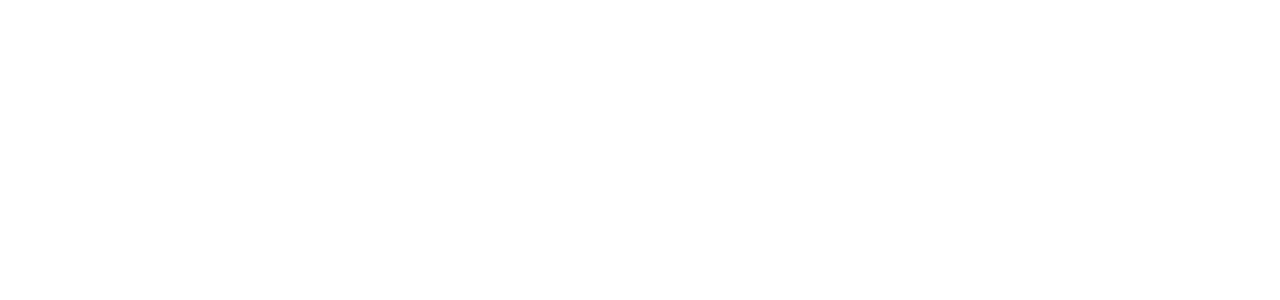
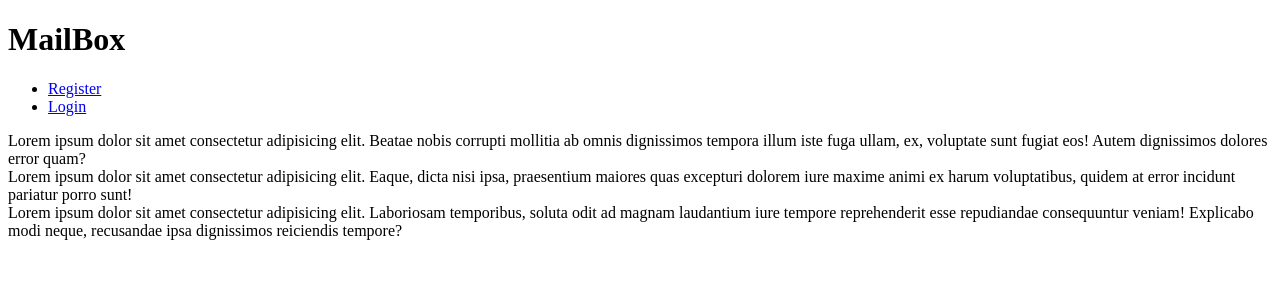
Before and after one commit to SacleuxBenoit/mailBox, a PHP site: page / in a window 1280 px wide. Before the commit the part shown is empty. Shown: the top 300 px of the page. Run offline with PHP 8.4, Linux system fonts and the light colour scheme.

Commit message:
add a header (title + a list), and 3 div/articles in index.php

```diff
--- a/index.php
+++ b/index.php
@@ -8,6 +8,33 @@
     <title>Document</title>
 </head>
 <body>
+    <div class="grid-container">
+
+        <div class="titleHeader">
+            <h1>MailBox</h1>
+        </div>
+
+        <div class="headerList">
+            <ul>
+                <li><a href="#">Register</a></li>
+                <li><a href="#">Login</a></li>
+            </ul>
+        </div>
+
+        <div class="article1">
+            Lorem ipsum dolor sit amet consectetur adipisicing elit. Beatae nobis corrupti mollitia ab omnis dignissimos tempora illum iste fuga ullam, ex, voluptate sunt fugiat eos! Autem dignissimos dolores error quam?
+        </div>
+
+        <div class="article2">
+            Lorem ipsum dolor sit amet consectetur adipisicing elit. Eaque, dicta nisi ipsa, praesentium maiores quas excepturi dolorem iure maxime animi ex harum voluptatibus, quidem at error incidunt pariatur porro sunt!
+        </div>
+
+        <div class="article3">
+            Lorem ipsum dolor sit amet consectetur adipisicing elit. Laboriosam temporibus, soluta odit ad magnam laudantium iure tempore reprehenderit esse repudiandae consequuntur veniam! Explicabo modi neque, recusandae ipsa dignissimos reiciendis tempore?
+        </div>
+
+    </div>
+
 
 </body>
 </html>
```
